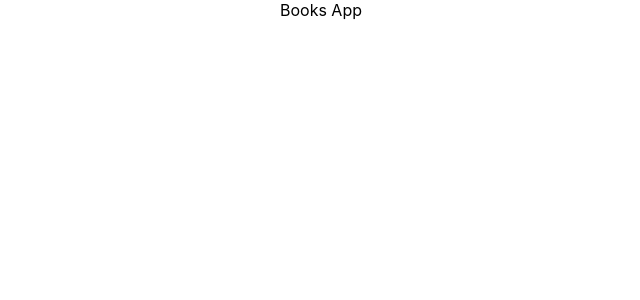
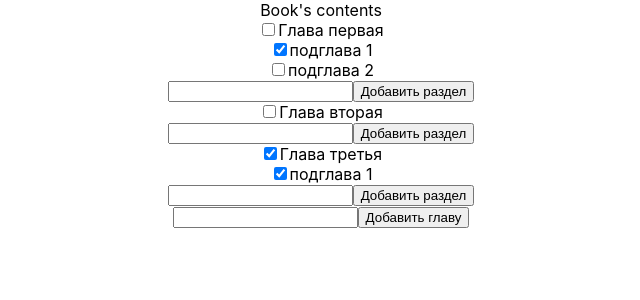
Before and after one commit to lifetimenq/redux, a React (Create React App) app: page / in a window 1280 px wide. Shown: the top 300 px of the page, without its empty margins (319-959 px from the left). Built offline with nearby package versions, Linux system fonts and the light colour scheme.

Commit message:
added chapter and subChapter add and complete flag

```diff
--- a/package.json
+++ b/package.json
@@ -8,7 +8,9 @@
     "@testing-library/user-event": "^12.2.2",
     "react": "^17.0.1",
     "react-dom": "^17.0.1",
+    "react-redux": "^7.2.2",
     "react-scripts": "4.0.1",
+    "redux": "^4.0.5",
     "web-vitals": "^0.2.4"
   },
   "scripts": {
--- a/src/App.js
+++ b/src/App.js
@@ -1,11 +1,21 @@
-import React, { useReducer } from 'react';
+import React from 'react';
+import store from './Redux/store';
 import './App.css';
+import { Provider } from 'react-redux'
+
+import ChapterList from './Components/ChapterList/';
+
 
 function App() {
   return (
-    <div className="App">
-      Books App
-    </div>
+    <Provider store={store}>
+      <div className="App">
+        <div>
+          Book's contents
+        </div>
+        <ChapterList />
+      </div>
+    </Provider>
   );
 }
 
--- /dev/null
+++ b/src/Components/ChapterList/ChapterList.js
@@ -0,0 +1,61 @@
+import React from 'react';
+
+
+const ChapterList = ( { bookContents, toggleChapter, toggleSubchapter, addChapter, addSubchapter } ) => (
+  <div>
+    {
+      bookContents.map(
+        (chapter, idx) =>  (
+          <div id={chapter.id} key={chapter.id}>
+            <label>
+              <input
+                type="checkbox"
+                checked={chapter.completed}
+                onChange={() => toggleChapter(idx)} />
+              {chapter.title}
+            </label>
+            {chapter.subChapter && chapter.subChapter.map(
+              (subChapter, idx) => (
+                <div>
+                  <label key={idx}>
+                    <input
+                      type="checkbox"
+                      checked={subChapter.completed}
+                      onChange={() => toggleSubchapter(idx, chapter.id)} />
+                    {subChapter.title}
+                  </label>
+                </div>
+              )
+            )}
+            <form
+              onSubmit={
+                (e) => {
+                  e.preventDefault();
+                  addSubchapter(e.target.parentElement.id, e.target.title.value);
+                  e.target.title.value = '';
+                }
+              }
+            >
+              <input type="text" name="title" />
+              <button>Добавить раздел</button>
+            </form>
+          </div>
+        )
+      )
+    }
+    <form
+      onSubmit={
+        (e) => {
+          e.preventDefault();
+          addChapter(e.target.title.value);
+          e.target.title.value = '';
+        }
+      }
+    >
+      <input type="text" name="title" />
+      <button>Добавить главу</button>
+    </form>
+  </div>
+);
+
+export default ChapterList;
--- /dev/null
+++ b/src/Components/ChapterList/index.js
@@ -0,0 +1,33 @@
+import { connect } from 'react-redux';
+
+import ChapterList from './ChapterList';
+
+const mapStateToProps = (state) => (
+  {
+    bookContents: state.bookContents
+  }
+);
+
+const mapDispatchToProps = (dispatch) => ({
+  toggleChapter: (idx) => dispatch({
+    type: 'TOGGLE_CHAPTER',
+    idx
+  }),
+  toggleSubchapter: (idx, chapterId) => dispatch({
+    type: 'TOGGLE_SUBCHAPTER',
+    idx,
+    chapterId
+  }),
+  addChapter: (title) => dispatch({
+    type: 'ADD_CHAPTER',
+    title
+  }),
+  addSubchapter: (chapterId, title) => dispatch({
+    type: 'ADD_SUBCHAPTER',
+    title,
+    chapterId
+  })
+
+});
+
+export default connect(mapStateToProps, mapDispatchToProps)(ChapterList);
--- /dev/null
+++ b/src/Redux/Reducers/chapter.js
@@ -0,0 +1,106 @@
+const initialState = [
+  {
+    id: 1,
+    title: 'Глава первая',
+    completed: false,
+    subChapter: [
+      {
+        title: 'подглава 1',
+        completed: true
+      },
+      {
+        title: 'подглава 2',
+        completed: false
+      }
+    ]
+  },
+  {
+    id: 2,
+    title: 'Глава вторая',
+    completed: false
+  },
+  {
+    id: 3,
+    title: 'Глава третья',
+    completed: true,
+    subChapter: [
+      {
+        title: 'подглава 1',
+        completed: true
+      }
+    ]
+  }
+];
+
+export const bookContents = function(state = initialState, action) {
+  switch(action.type) {
+    case 'ADD_CHAPTER':
+      return state.concat(
+        {
+          id: Math.floor(Math.random()*1000000),
+          title: action.title,
+          completed: false
+        }
+      );
+    case 'ADD_SUBCHAPTER':
+      let result;
+      let newChapter;
+      result = state.map(
+        (chapter) => {
+          if(chapter.id == action.chapterId) {
+            if(chapter.subChapter) {
+              newChapter = {
+                ...chapter,
+                subChapter: chapter.subChapter.concat(
+                    {
+                      title: action.title,
+                      completed: false
+                    }
+                  )
+              }
+            } else {
+              newChapter = {
+                ...chapter,
+                subChapter: [
+                  {
+                    title: action.title,
+                    completed: false
+                  }
+                ]
+              }
+            }
+          } else {
+            newChapter = chapter;
+          }
+          return newChapter;
+        }
+      )
+      return result;
+    case 'TOGGLE_CHAPTER':
+      return state.map(
+        (chapter, idx) => (
+          idx === action.idx
+          ? { ...chapter, completed: !chapter.completed }
+          : chapter
+        )
+      );
+    case 'TOGGLE_SUBCHAPTER':
+      return state.map(
+        (chapter) => {
+          let sub;
+          if (chapter.subChapter) {
+            sub = chapter.subChapter.map(
+              (subChapter, idx) => (
+                idx === action.idx && action.chapterId === chapter.id
+                ? subChapter = {...subChapter, completed: !subChapter.completed}
+                : subChapter
+              )
+            );
+          }
+          return { ...chapter, subChapter: sub };
+        }
+      );
+    default:
+      return state;
+  }
+}
--- /dev/null
+++ b/src/Redux/Reducers/index.js
@@ -0,0 +1,10 @@
+import { combineReducers } from 'redux';
+
+import { bookContents } from './chapter';
+
+
+export default combineReducers(
+  {
+    bookContents
+  }
+);
--- /dev/null
+++ b/src/Redux/store.js
@@ -0,0 +1,10 @@
+import { createStore } from 'redux';
+
+import rootReducer from './Reducers';
+
+const store = createStore(
+  rootReducer,
+  window.__REDUX_DEVTOOLS_EXTENSION__ && window.__REDUX_DEVTOOLS_EXTENSION__()
+);
+
+export default store;
```
Also changed, not shown: src/Components/SubChapterList/index.js (added), 2 other files (tests, documents, lock files or other folders).
